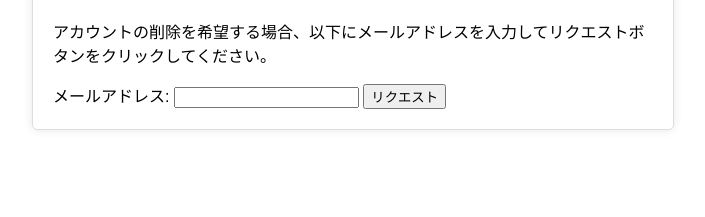
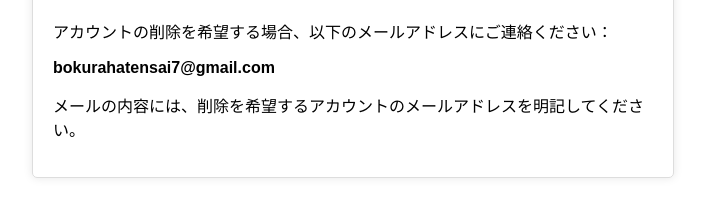
Before and after one commit to bokurahatensai/notepost-account-deletion-request, a plain HTML site: page index.html in a window 1280 px wide. Shown: the part 141-358 px from the top of the page, without its empty margins (287-992 px from the left). Drawn offline with Linux system fonts and the light colour scheme.

Commit message:
update index html

```diff
--- a/index.html
+++ b/index.html
@@ -17,11 +17,8 @@
 </head>
 <body>
   <h1>メモポスト - アカウント削除リクエスト</h1>
-  <p>アカウントの削除を希望する場合、以下にメールアドレスを入力してリクエストボタンをクリックしてください。</p>
-  <form action="YOUR_BACKEND_ENDPOINT" method="POST">
-    <label for="email">メールアドレス:</label>
-    <input type="email" id="email" name="email" required>
-    <input type="submit" value="リクエスト">
-  </form>
+  <p>アカウントの削除を希望する場合、以下のメールアドレスにご連絡ください：</p>
+  <p><strong>bokurahatensai7@gmail.com</strong></p>
+  <p>メールの内容には、削除を希望するアカウントのメールアドレスを明記してください。</p>
 </body>
 </html>
```
